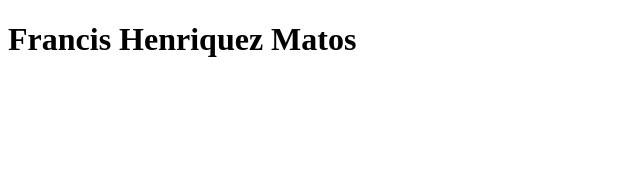
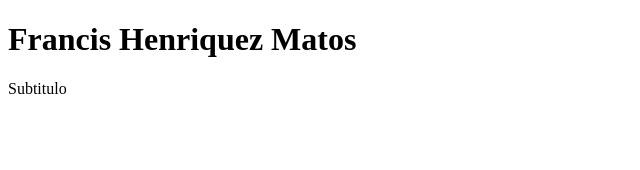
Before and after one commit to FrancisHenriquez/React-Course-React, a React (Vite) app: page / in a window 1280 px wide. Shown: the top 170 px of the page, without its empty margins (0-640 px from the left). Built offline with nearby package versions, Linux system fonts and the light colour scheme.

Commit message:
fragmetacion

```diff
--- a/src/FirstApp.jsx
+++ b/src/FirstApp.jsx
@@ -2,6 +2,9 @@ import React from 'react'
 
 export const FirstApp = () => {
   return (
-    <h1>Francis Henriquez Matos</h1>
+    <> <h1>Francis Henriquez Matos</h1>
+    <p>Subtitulo</p>
+    </>
+
   )
 }
```
